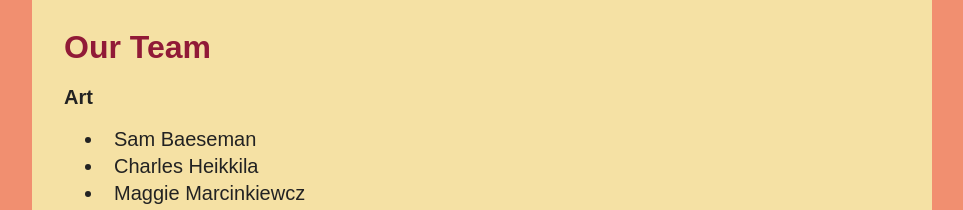
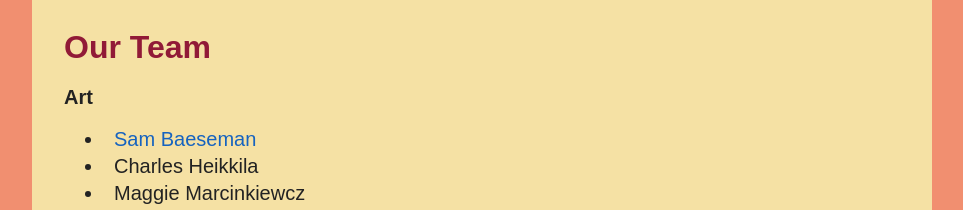
Before and after one commit to SplashWorksStudio/SplashWorksStudio.github.io, a plain HTML site: page index.html in a window 1280 px wide. Shown: the part 1309-1519 px from the top of the page, without its empty margins (158-1121 px from the left). Drawn offline with Linux system fonts and the light colour scheme.

Commit message:
Add Sam's portfolio link

```diff
--- a/index.html
+++ b/index.html
@@ -40,7 +40,7 @@
 				<h2>Our Team</h2>
 				<p><b>Art</b></p>
 				<ul>
-					<li>Sam Baeseman</li>
+					<li><a href="https://linktr.ee/skrimbus">Sam Baeseman</a></li>
 					<li>Charles Heikkila</li>
 					<li>Maggie Marcinkiewcz</li>
 					<li>Alex Hartz</li>
```
